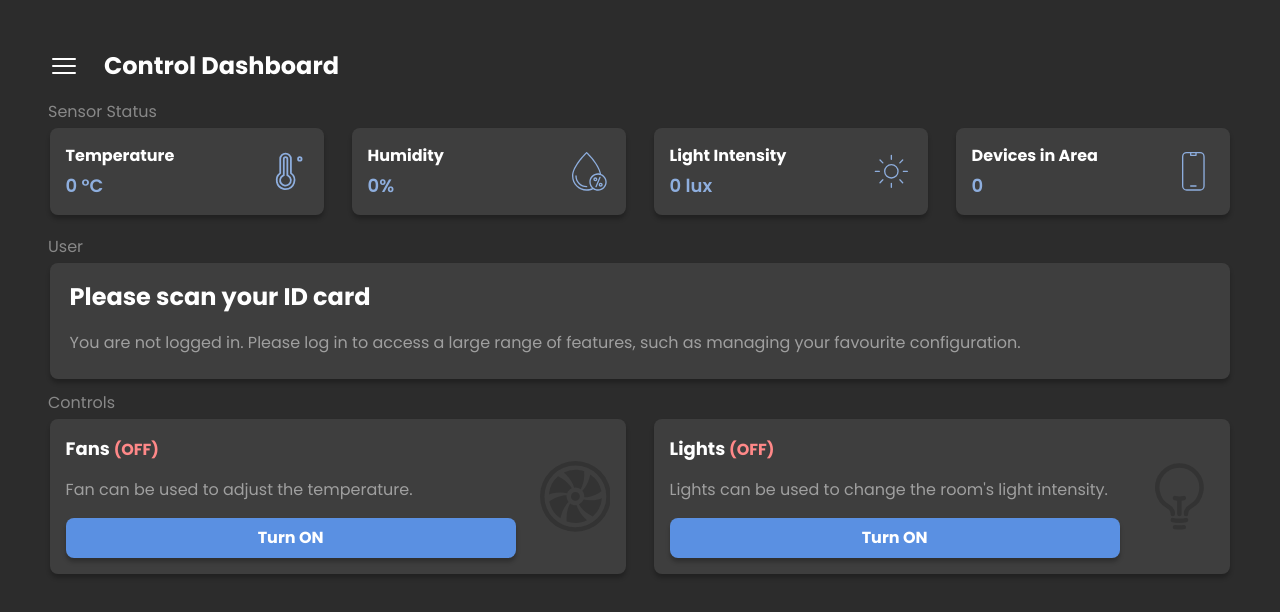
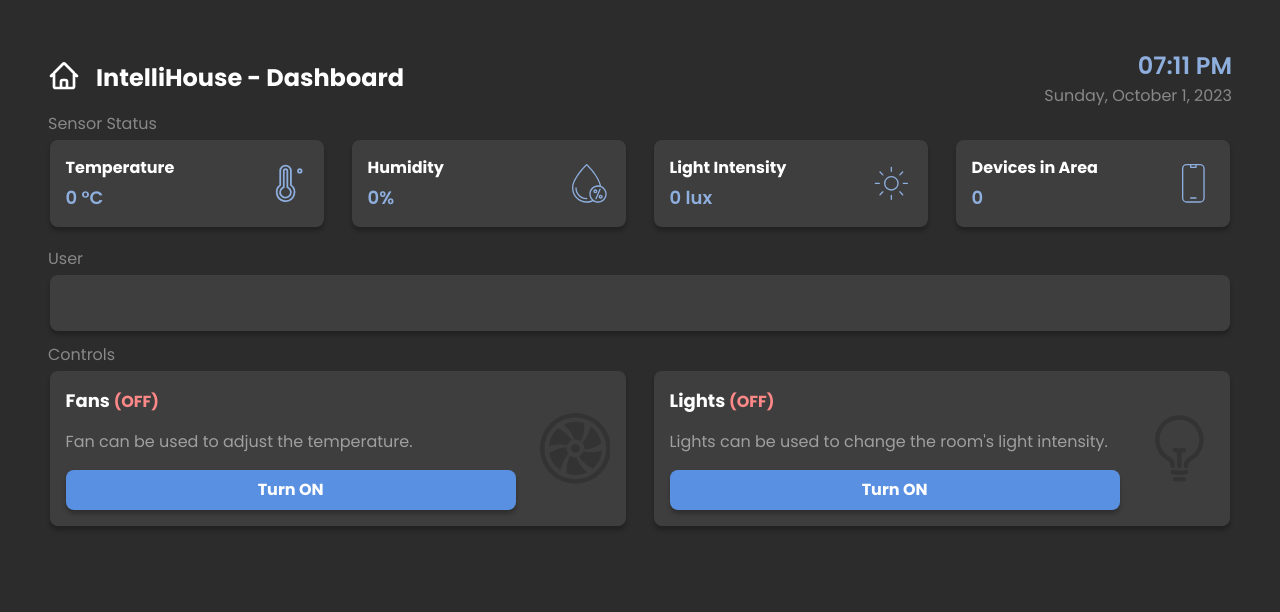
Before and after one commit to Jxl-s/iot-dashboard, a plain HTML site: page templates/index.html in a window 1280 px wide. Drawn offline with nearby package versions, Linux system fonts and the light colour scheme; no server answers.

Commit message:
remove icon (so ugly), remove sidebar (not used), add time

```diff
--- a/static/scripts/funcs.js
+++ b/static/scripts/funcs.js
@@ -5,3 +5,23 @@ function numberWithCommas(x) {
 function roundTwoDecimals(x) {
     return Math.round(x * 100) / 100;
 }
+
+function getTimeString() {
+    return new Date().toLocaleTimeString([], { hour: '2-digit', minute: '2-digit' });
+}
+
+function getDayString() {
+    const options = { weekday: 'long', year: 'numeric', month: 'long', day: 'numeric' };
+    return new Date().toLocaleDateString(undefined, options);
+}
+
+$(document).ready(function () {
+    // Update time loop
+    const updateLabels = () => {
+        $("#time-label").text(getTimeString());
+        $("#day-label").text(getDayString());
+    }
+
+    updateLabels();
+    setInterval(updateLabels, 200);
+});
--- a/static/styles.css
+++ b/static/styles.css
@@ -10,11 +10,6 @@ body {
 
 .hamburg-icon:hover {
     filter: brightness(0.75);
-}
-
-.sidebar {
-    height: 100vh;
-    width: 200px;
 }
 
 .dash-title {
@@ -164,3 +159,7 @@ body {
         transform: rotate(360deg);
     }
 }
+
+#time-label {
+    font-size: 24px;
+}
--- a/templates/index.html
+++ b/templates/index.html
@@ -4,27 +4,32 @@
 <head>
     <meta charset="UTF-8">
     <meta name="viewport" content="width=device-width, initial-scale=1.0">
-    <title>Control Dashboard</title>
+    <title>IntelliHouse - Dashboard</title>
     <link href="https://cdn.jsdelivr.net/npm/bootstrap@5.0.2/dist/css/bootstrap.min.css" rel="stylesheet"
         integrity="sha384-EVSTQN3/azprG1Anm3QDgpJLIm9Nao0Yz1ztcQTwFspd3yD65VohhpuuCOmLASjC" crossorigin="anonymous">
     <link rel="stylesheet" type="text/css" href="../static/styles.css">
-    <link rel="icon" type="image/x-icon" href="../static/favicon.ico">
+    <!-- <link rel="icon" type="image/x-icon" href="../static/favicon.ico"> -->
 </head>
 
 <body class="d-flex">
-    <div class="sidebar d-none transition">
-        hi
-    </div>
     <div class="p-5 w-100">
         <!-- Title -->
-        <div class="d-flex align-items-center mb-3">
-            <svg class="transition hamburg-icon" xmlns="http://www.w3.org/2000/svg" fill="none" viewBox="0 0 24 24"
-                stroke-width="1.5" cursor="pointer" stroke="currentColor"
-                style="width: 32px; height: 32px; margin-right: 24px;">
-                <path stroke-linecap="round" stroke-linejoin="round" d="M3.75 6.75h16.5M3.75 12h16.5m-16.5 5.25h16.5" />
-            </svg>
-            <b class="dash-title">Control Dashboard</b>
+        <div class="d-flex align-items-center justify-content-between mb-1">
+            <div class="d-flex justify-content-center">
+                <svg xmlns="http://www.w3.org/2000/svg" fill="none" viewBox="0 0 24 24" stroke-width="2"
+                    stroke="currentColor" style="width: 32; height: 32px; margin-right: 16px;">
+                    <path stroke-linecap="round" stroke-linejoin="round"
+                        d="M2.25 12l8.954-8.955c.44-.439 1.152-.439 1.591 0L21.75 12M4.5 9.75v10.125c0 .621.504 1.125 1.125 1.125H9.75v-4.875c0-.621.504-1.125 1.125-1.125h2.25c.621 0 1.125.504 1.125 1.125V21h4.125c.621 0 1.125-.504 1.125-1.125V9.75M8.25 21h8.25" />
+                </svg>
+
+                <b class="dash-title">IntelliHouse - Dashboard</b>
+            </div>
+            <div class="d-flex justify-content-center align-items-end flex-column">
+                <div id="time-label" class="lg-card-highlight"></div>
+                <div id="day-label" class="section-title"></div>
+            </div>
         </div>
+        <!-- <hr class="w-100" /> -->
 
         <!-- Sensors section -->
         <div class="section-title">Sensor Status</div>
@@ -122,17 +127,14 @@
                             style="height: 128px;">
                         <div class="flex-grow w-100 px-3">
                             <div class="d-flex justify-content-between mb-3 w-100">
-                                <div class="lg-card-lgtitle" id="user-name">Please scan your ID card</div>
+                                <div class="lg-card-lgtitle" id="user-name"></div>
                                 <button class="transition lg-button lg-button-off text-center login-required"
                                     style="width: 200px; background-color: #C25B5B; padding-top: 4px; padding-bottom: 4px;">
                                     Sign Out
                                 </button>
                             </div>
 
-                            <div class="lg-card-desc" id="user-desc">
-                                You are not logged in. Please log in to access a large range of features,
-                                such as managing your favourite configuration.
-                            </div>
+                            <div class="lg-card-desc" id="user-desc"></div>
                         </div>
                     </div>
 
```
Also changed, not shown: static/favicon.ico (deleted).
